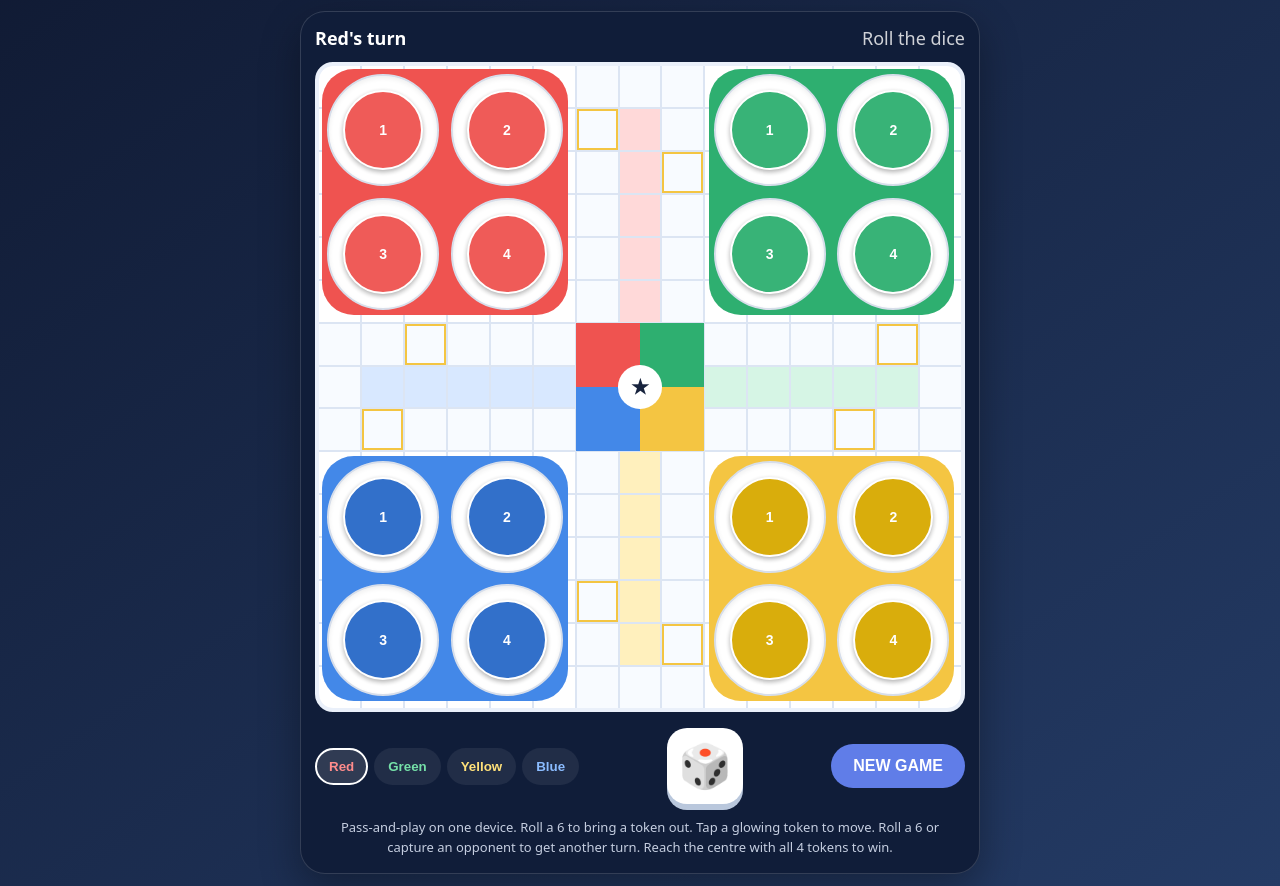
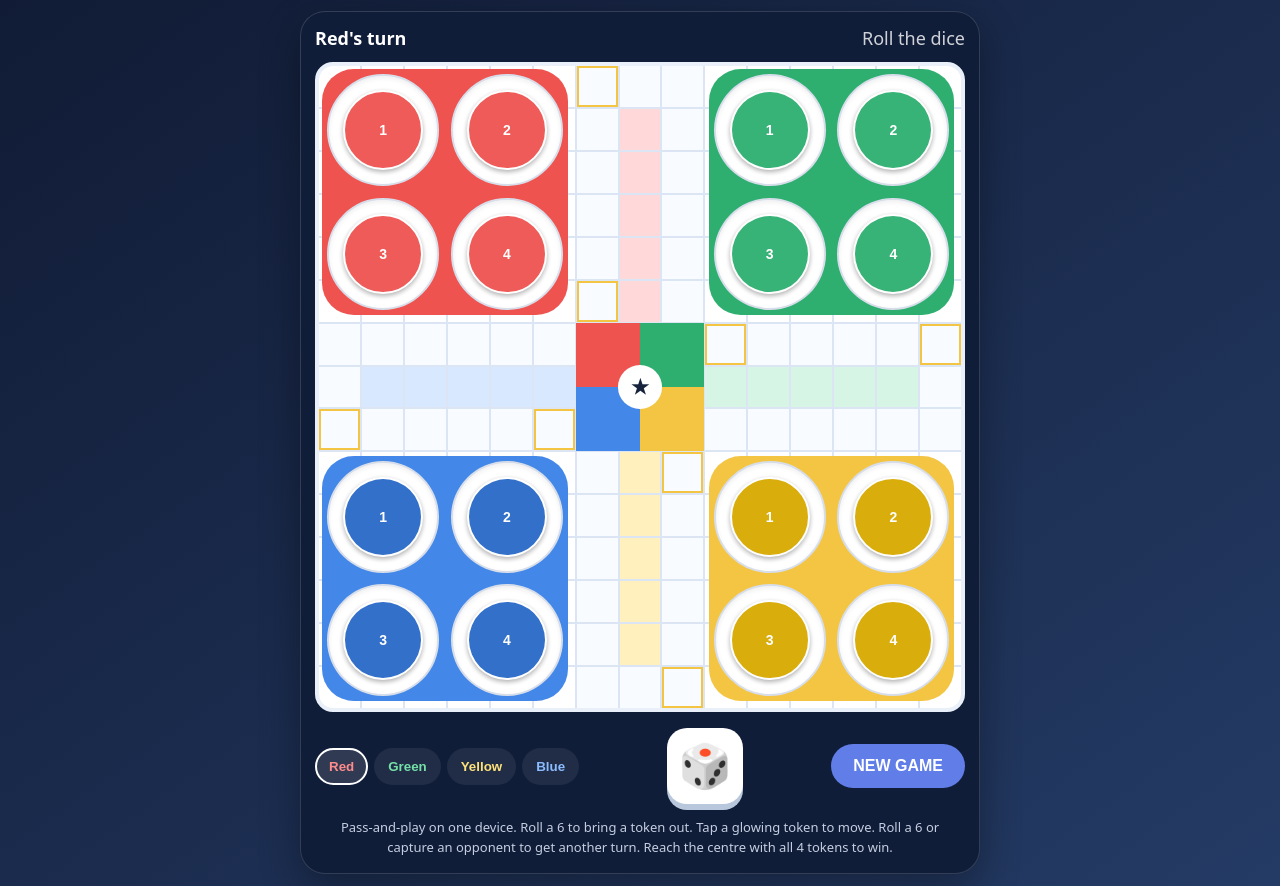
Before and after one commit to soumencoc4-rgb/-modern-ludo, a plain HTML site: page index.html in a window 1280 px wide. Shown: the part 63-949 px from the top of the page. Drawn offline with Linux system fonts and the light colour scheme.

Commit message:
Update index.html

```diff
--- a/index.html
+++ b/index.html
@@ -28,8 +28,8 @@ header{display:flex;align-items:center;justify-content:space-between;gap:10px;ma
 <div class="overlay" id="overlay"><div class="modal"><h2 id="winTitle">Winner!</h2><p id="winText"></p><button class="action" id="again">Play again</button></div></div>
 <script>
 (()=>{
-const colors=['red','green','yellow','blue'],names=['Red','Green','Yellow','Blue'],start=[0,13,26,39],safe=[0,8,13,21,26,34,39,47];
-const path=[[6,1],[6,2],[6,3],[6,4],[6,5],[5,6],[4,6],[3,6],[2,6],[1,6],[0,6],[0,7],[0,8],[1,8],[2,8],[3,8],[4,8],[5,8],[6,9],[6,10],[6,11],[6,12],[6,13],[6,14],[7,14],[8,14],[8,13],[8,12],[8,11],[8,10],[8,9],[9,8],[10,8],[11,8],[12,8],[13,8],[14,8],[14,7],[14,6],[13,6],[12,6],[11,6],[10,6],[9,6],[8,5],[8,4],[8,3],[8,2],[8,1],[8,0],[7,0],[6,0]];
+const colors=['red','green','yellow','blue'],names=['Red','Green','Yellow','Blue'],start=[51,39,25,13],safe=[0,8,13,21,26,34,39,47];
+const path=[[6, 0], [7, 0], [8, 0], [8, 1], [8, 2], [8, 3], [8, 4], [8, 5], [9, 6], [10, 6], [11, 6], [12, 6], [13, 6], [14, 6], [14, 7], [14, 8], [13, 8], [12, 8], [11, 8], [10, 8], [9, 8], [8, 9], [8, 10], [8, 11], [8, 12], [8, 13], [8, 14], [7, 14], [6, 14], [6, 13], [6, 12], [6, 11], [6, 10], [6, 9], [5, 8], [4, 8], [3, 8], [2, 8], [1, 8], [0, 8], [0, 7], [0, 6], [1, 6], [2, 6], [3, 6], [4, 6], [5, 6], [6, 5], [6, 4], [6, 3], [6, 2], [6, 1]];
 const lanes=[[[7,1],[7,2],[7,3],[7,4],[7,5],[7,6]],[[13,7],[12,7],[11,7],[10,7],[9,7],[8,7]],[[7,13],[7,12],[7,11],[7,10],[7,9],[7,8]],[[1,7],[2,7],[3,7],[4,7],[5,7],[6,7]]];
 const baseOrigins={red:[0,0],green:[9,0],yellow:[9,9],blue:[0,9]};
 let state,turn,roll,legal=[];const board=document.getElementById('board'),turnEl=document.getElementById('turn'),hint=document.getElementById('hint'),diceBtn=document.getElementById('dice');
```
